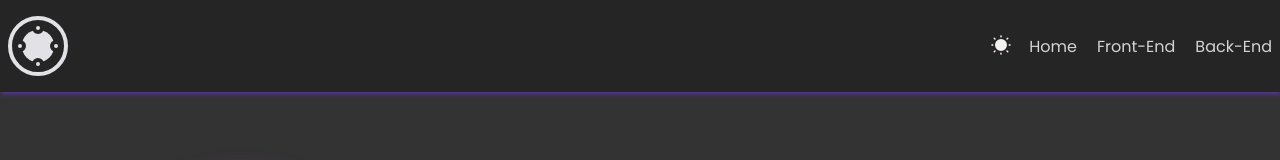
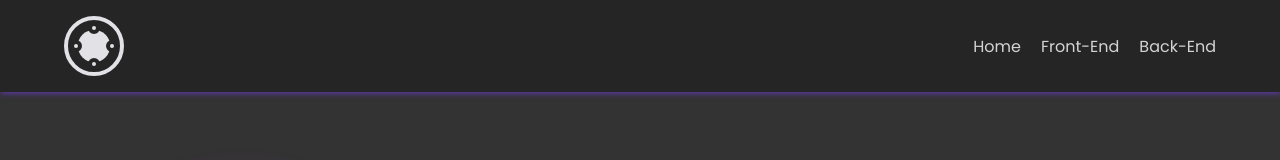
Before and after one commit to pedro-henrique-a-silva/pedro-henrique-a-silva.github.io, a React (Vite) app: page / in a window 1280 px wide. Shown: the top 160 px of the page. Built offline with nearby package versions, Linux system fonts and the light colour scheme.

Commit message:
commenting theme button

```diff
--- a/src/components/Header/Header.tsx
+++ b/src/components/Header/Header.tsx
@@ -1,15 +1,15 @@
-import { useContext } from 'react';
-import ThemeContext from '../../context/context-theme';
-import { Moon, SunDim } from '@phosphor-icons/react';
+// import { useContext } from 'react';
+// import ThemeContext from '../../context/context-theme';
+// import { Moon, SunDim } from '@phosphor-icons/react';
 import MenuHamburguer from '../MenuHamburguer/MenuHamburguer';
 import {
   HeaderWrapper,
   MenuWrapper,
-  ToggleThemeButton,
+  // ToggleThemeButton,
   Logo } from './styles';
 
 function Header() {
-  const { theme, updateTheme } = useContext(ThemeContext)
+  // const { theme, updateTheme } = useContext(ThemeContext)
   return (
     <HeaderWrapper>
       <Logo>
@@ -21,7 +21,7 @@ function Header() {
         </div>
       </Logo>
       <div>
-        <ToggleThemeButton
+        {/* <ToggleThemeButton
           onClick={() => updateTheme(theme === 'dark' ? 'light' : 'dark')}
         >
           {
@@ -29,7 +29,7 @@ function Header() {
             ? <SunDim size={24} color="#f5f0f0" weight="fill" />
             : <Moon size={24} color="#fff" weight="fill" />
           }
-        </ToggleThemeButton>
+        </ToggleThemeButton> */}
 
         <MenuHamburguer />
 
--- a/src/components/Header/styles.ts
+++ b/src/components/Header/styles.ts
@@ -4,8 +4,8 @@ export const HeaderWrapper = styled.header`
   display: flex;
   padding: 10px;
   width: 100%;
-  /* height: 70px; */
-  padding: 1rem 0.5rem;
+  min-width: 390px;
+  padding: 1rem 4rem;
   justify-content: space-between;
   align-items: center;
   color: ${({ theme }) => theme.colors.white};
```
